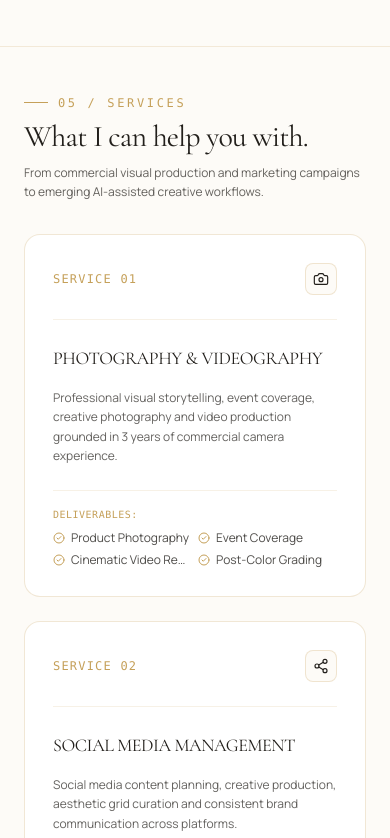
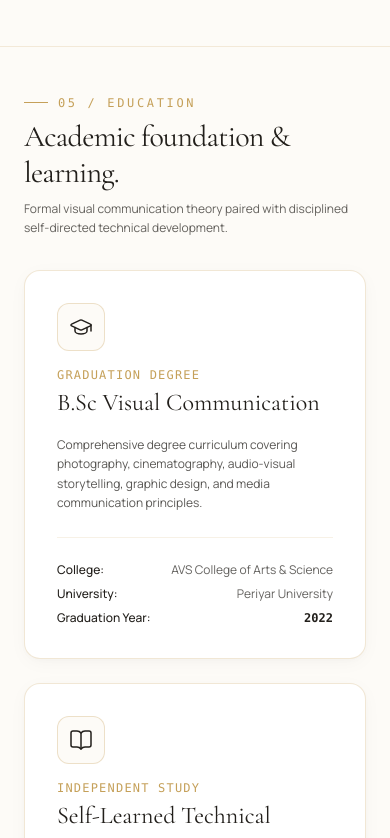
Before and after one commit to naveenjprakash114/Naveen-Portfolio-, a React (Vite) app: page / in a window 390 px wide. Shown: the part 8986-9824 px from the top of the page. Built offline with nearby package versions, Linux system fonts and the light colour scheme.

Commit message:
feat: completely remove Services section from page, navbar, and app

```diff
--- a/src/App.jsx
+++ b/src/App.jsx
@@ -4,7 +4,6 @@ import About from "./components/About";
 import Expertise from "./components/Expertise";
 import Experience from "./components/Experience";
 import Projects from "./components/Projects";
-import Services from "./components/Services";
 import Education from "./components/Education";
 import Contact from "./components/Contact";
 import Footer from "./components/Footer";
@@ -21,7 +20,6 @@ export default function App() {
         <Expertise />
         <Experience />
         <Projects />
-        <Services />
         <Education />
         <Contact />
       </main>
--- a/src/components/Contact.jsx
+++ b/src/components/Contact.jsx
@@ -116,7 +116,7 @@ export default function Contact() {
           <div className="flex items-center gap-2.5">
             <span className="w-6 h-[1px] bg-gold" />
             <span className="text-xs uppercase tracking-widest-luxury font-mono text-gold">
-              07 / LET'S CONNECT
+              06 / LET'S CONNECT
             </span>
           </div>
           <h2 className="text-3xl sm:text-5xl font-serif font-normal text-charcoal tracking-tight leading-tight">
--- a/src/components/Education.jsx
+++ b/src/components/Education.jsx
@@ -25,7 +25,7 @@ export default function Education() {
           <div className="flex items-center gap-2.5">
             <span className="w-6 h-[1px] bg-gold" />
             <span className="text-xs uppercase tracking-widest-luxury font-mono text-gold">
-              06 / EDUCATION
+              05 / EDUCATION
             </span>
           </div>
           <h2 className="text-3xl sm:text-5xl font-serif font-normal text-charcoal tracking-tight">
--- a/src/components/Navbar.jsx
+++ b/src/components/Navbar.jsx
@@ -11,7 +11,7 @@ export default function Navbar() {
       setScrolled(window.scrollY > 20);
 
       // Detect current section in view
-      const sections = ["home", "about", "expertise", "experience", "projects", "services", "education", "contact"];
+      const sections = ["home", "about", "expertise", "experience", "projects", "education", "contact"];
       const scrollPosition = window.scrollY + 120;
 
       for (const sectionId of sections) {
@@ -37,7 +37,6 @@ export default function Navbar() {
     { label: "Expertise", href: "#expertise", id: "expertise" },
     { label: "Experience", href: "#experience", id: "experience" },
     { label: "Projects", href: "#projects", id: "projects" },
-    { label: "Services", href: "#services", id: "services" },
     { label: "Contact", href: "#contact", id: "contact" },
   ];
 
--- a/src/components/Services.jsx
+++ /dev/null
@@ -1,116 +0,0 @@
-import { motion } from "framer-motion";
-import { services } from "../data/services";
-import { Camera, Share2, TrendingUp, Palette, Sparkles, Code2, CheckCircle2 } from "lucide-react";
-
-export default function Services() {
-  const iconMap = {
-    Camera: Camera,
-    Share2: Share2,
-    TrendingUp: TrendingUp,
-    Palette: Palette,
-    Sparkles: Sparkles,
-    Code2: Code2,
-  };
-
-  return (
-    <section id="services" className="py-12 sm:py-16 bg-ivory border-t border-gold/20">
-      <div className="max-w-7xl mx-auto px-6 sm:px-8 lg:px-12">
-        {/* Section Header */}
-        <motion.div
-          initial={{ opacity: 0, y: 15 }}
-          whileInView={{ opacity: 1, y: 0 }}
-          viewport={{ once: true, margin: "-40px" }}
-          transition={{ duration: 0.6 }}
-          className="space-y-2 mb-8 sm:mb-10 max-w-2xl"
-        >
-          <div className="flex items-center gap-2.5">
-            <span className="w-6 h-[1px] bg-gold" />
-            <span className="text-xs uppercase tracking-widest-luxury font-mono text-gold">
-              05 / SERVICES
-            </span>
-          </div>
-          <h2 className="text-3xl sm:text-5xl font-serif font-normal text-charcoal tracking-tight">
-            What I can help you with.
-          </h2>
-          <p className="text-xs sm:text-sm text-charcoal/70 leading-relaxed">
-            From commercial visual production and marketing campaigns to emerging AI-assisted creative workflows.
-          </p>
-        </motion.div>
-
-        {/* 6 Service Cards Grid */}
-        <div className="grid grid-cols-1 md:grid-cols-2 lg:grid-cols-3 gap-6 sm:gap-7">
-          {services.map((service, index) => {
-            const IconComponent = iconMap[service.icon] || Sparkles;
-            return (
-              <motion.div
-                key={service.number}
-                initial={{ opacity: 0, y: 20 }}
-                whileInView={{ opacity: 1, y: 0 }}
-                viewport={{ once: true, margin: "-40px" }}
-                transition={{ duration: 0.5, delay: (index % 3) * 0.1 }}
-                className="bg-white border border-gold/25 rounded-2xl p-7 sm:p-8 hover:border-gold hover:shadow-card-hover transition-all duration-300 flex flex-col justify-between group"
-              >
-                <div>
-                  <div className="flex items-center justify-between pb-6 mb-6 border-b border-gold/15">
-                    <span className="text-xs font-mono tracking-widest text-gold">
-                      SERVICE {service.number}
-                    </span>
-                    <div className="w-8 h-8 rounded-lg bg-ivory border border-gold/25 flex items-center justify-center text-charcoal group-hover:bg-ivory-warm transition-colors">
-                      <IconComponent className="w-4 h-4 stroke-[1.75]" />
-                    </div>
-                  </div>
-
-                  <div className="space-y-2 mb-4">
-                    <h3 className="text-lg sm:text-xl font-serif font-normal text-charcoal tracking-tight group-hover:text-gold transition-colors">
-                      {service.title}
-                    </h3>
-
-                    {service.isDevelopingCapability && (
-                      <span className="inline-block px-2.5 py-0.5 rounded-full text-[10px] font-mono tracking-wider bg-ivory text-charcoal border border-gold/40 font-medium">
-                        {service.badge}
-                      </span>
-                    )}
-                  </div>
-
-                  <p className="text-xs text-charcoal/70 leading-relaxed mb-6 font-normal">
-                    {service.description}
-                  </p>
-                </div>
-
-                <div className="pt-4 border-t border-gold/15 space-y-2">
-                  <span className="text-[10px] uppercase font-mono tracking-wider text-gold block">
-                    Deliverables:
-                  </span>
-                  <ul className="grid grid-cols-2 gap-1.5 text-xs text-charcoal/80">
-                    {service.deliverables.map((item, idx) => (
-                      <li key={idx} className="flex items-center gap-1.5">
-                        <CheckCircle2 className="w-3 h-3 text-gold shrink-0" />
-                        <span className="truncate">{item}</span>
-                      </li>
-                    ))}
-                  </ul>
-                </div>
-              </motion.div>
-            );
-          })}
-        </div>
-
-        {/* Clear Professional Note on Technical Capabilities */}
-        <motion.div
-          initial={{ opacity: 0 }}
-          whileInView={{ opacity: 1 }}
-          viewport={{ once: true }}
-          transition={{ duration: 0.6 }}
-          className="mt-14 p-6 rounded-2xl bg-ivory-warm/60 border border-gold/30 max-w-3xl"
-        >
-          <p className="text-xs text-charcoal/75 leading-relaxed font-normal">
-            <span className="font-semibold text-charcoal uppercase tracking-wider font-mono mr-1.5">
-              Note on Technical Scope:
-            </span>
-            For UI/UX design, website development, and AI-powered frontend development, these are presented as self-developed personal project capabilities and active engineering explorations, while photography, videography, graphic design, and digital marketing represent established practical experience.
-          </p>
-        </motion.div>
-      </div>
-    </section>
-  );
-}
--- a/src/data/services.js
+++ /dev/null
@@ -1,58 +0,0 @@
-export const services = [
-  {
-    id: "photography-videography",
-    number: "01",
-    title: "PHOTOGRAPHY & VIDEOGRAPHY",
-    type: "Commercial Service",
-    description: "Professional visual storytelling, event coverage, creative photography and video production grounded in 3 years of commercial camera experience.",
-    icon: "Camera",
-    deliverables: ["Product Photography", "Event Coverage", "Cinematic Video Reels", "Post-Color Grading"]
-  },
-  {
-    id: "social-media-management",
-    number: "02",
-    title: "SOCIAL MEDIA MANAGEMENT",
-    type: "Commercial Service",
-    description: "Social media content planning, creative production, aesthetic grid curation and consistent brand communication across platforms.",
-    icon: "Share2",
-    deliverables: ["Content Calendars", "Reel Production", "Story Concepts", "Community Engagement"]
-  },
-  {
-    id: "digital-marketing",
-    number: "03",
-    title: "DIGITAL MARKETING",
-    type: "Commercial Service",
-    description: "Digital marketing support, promotional campaigns, audience-centric messaging and content strategy executed with commercial agency practice.",
-    icon: "TrendingUp",
-    deliverables: ["Campaign Strategy", "Promotional Assets", "Audience Outreach", "Brand Visibility"]
-  },
-  {
-    id: "graphic-design-branding",
-    number: "04",
-    title: "GRAPHIC DESIGN & BRANDING",
-    type: "Commercial Service",
-    description: "Visual identity development, promotional posters, digital marketing creatives, and typography systems tailored to contemporary brands.",
-    icon: "Palette",
-    deliverables: ["Brand Identity", "Social Creatives", "Promotional Posters", "Editorial Layouts"]
-  },
-  {
-    id: "ai-powered-creative-design",
-    number: "05",
-    title: "AI-POWERED CREATIVE DESIGN",
-    type: "Creative Service",
-    description: "AI-assisted visual creation, creative direction, image generation, moodboarding, and prompt engineering to accelerate creative concepts.",
-    icon: "Sparkles",
-    deliverables: ["Prompt Engineering", "AI Creative Direction", "Rapid Concept Moodboards", "Visual Ideation"]
-  },
-  {
-    id: "creative-technology",
-    number: "06",
-    title: "CREATIVE TECHNOLOGY",
-    type: "Personal Project Exploration",
-    isDevelopingCapability: true,
-    badge: "Developing Capability / Exploration",
-    description: "AI-assisted UI concepts, frontend experiments, and personal website development projects. Presented as personal project capabilities and developing expertise.",
-    icon: "Code2",
-    deliverables: ["React.js Prototyping", "Tailwind UI Design", "Responsive Layouts", "Component Architectures"]
-  }
-];
```
